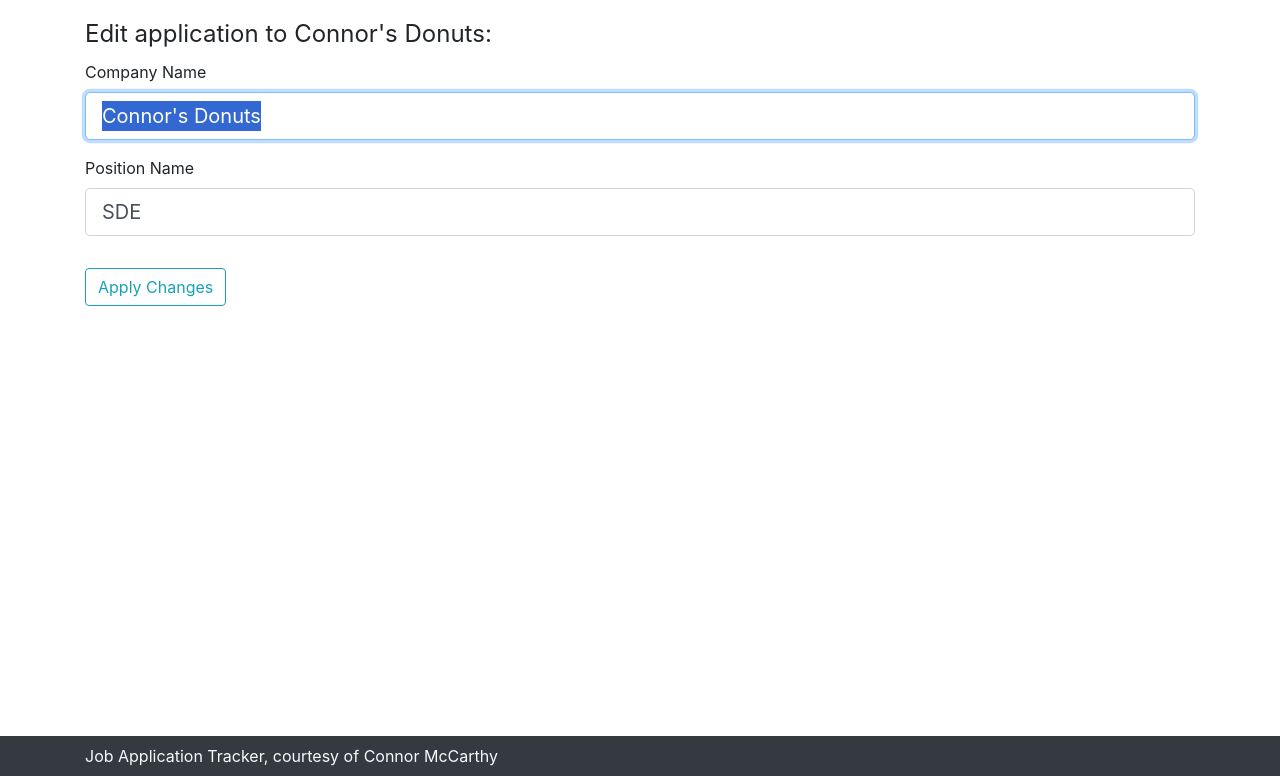
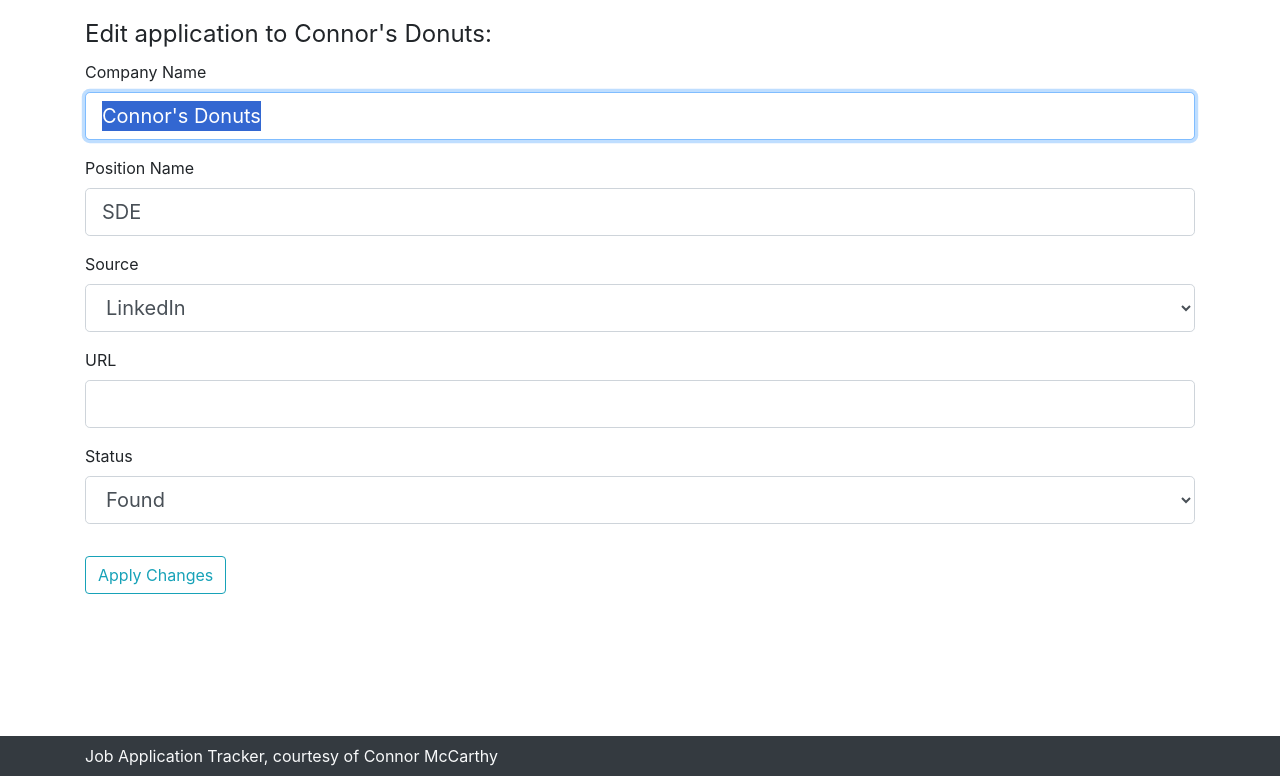
Before and after one commit to connor15mcc/dashboards, a Flask app: page /trackers/1/1/edit in a window 1280 px wide. Shown: the part 24-800 px from the top of the page. Run offline with Flask 2, Linux system fonts and the light colour scheme; data comes from the database, SQL or seed files in the repository; some libraries are stand-ins or nearby versions.

Commit message:
added more functionality to event and application forms

```diff
--- a/src/tracker/forms.py
+++ b/src/tracker/forms.py
@@ -1,7 +1,8 @@
 from flask_wtf import FlaskForm
 from wtforms import StringField
+from wtforms.fields.choices import RadioField, SelectField
 
-from wtforms.fields.simple import BooleanField, SubmitField
+from wtforms.fields.simple import SubmitField, URLField
 from wtforms.validators import DataRequired, Regexp
 from wtforms.fields import DateTimeLocalField
 from datetime import datetime
@@ -9,32 +10,48 @@
 
 class NewTracker(FlaskForm):
     name = StringField("Name", validators=[DataRequired(), Regexp(r"^[\w ]+$")])
-    desc = StringField(
-        "Description", validators=[DataRequired(), Regexp(r"^[\w _\-!.,']+$")]
-    )
+    desc = StringField("Description", validators=[DataRequired()])
 
     submit = SubmitField("Add Tracker")
 
 
 class NewApplication(FlaskForm):
-    company_name = StringField(
-        "Company Name", validators=[DataRequired(), Regexp(r"^[\w _\-!.,']+$")]
+    company_name = StringField("Company Name", validators=[DataRequired()])
+    position_name = StringField("Position Name", validators=[DataRequired()])
+    source = SelectField(
+        "Source",
+        choices=[
+            ("linkedin", "LinkedIn"),
+            ("handshake", "Handshake"),
+            ("indeed", "Indeed"),
+            ("other", "Other"),
+        ],
     )
-    position_name = StringField(
-        "Position Name", validators=[DataRequired(), Regexp(r"^[\w _\-!.,']+$")]
+    link = URLField("URL", validators=[DataRequired()])
+    status = SelectField(
+        "Status",
+        choices=[
+            ("found", "Found"),
+            ("applied", "Applied"),
+            ("accepted", "Accepted"),
+            ("rejected", "Rejected"),
+        ],
     )
-    # source =
-    # link = StringField("Link")
-    # status = StringField("Status")
 
     submit = SubmitField("Add Application")
 
 
 class NewEvent(FlaskForm):
-    desc = StringField(
-        "Description", validators=[DataRequired(), Regexp(r"^[\w _\-!.,']+$")]
+    desc = StringField("Description", validators=[DataRequired()])
+    from_me = RadioField(
+        "From:",
+        choices=[
+            (True, "Me"),
+            (False, "The Company"),
+        ],
+        coerce=bool,
+        validators=[DataRequired()],
     )
-    from_me = BooleanField("From me?")
     date = DateTimeLocalField(
         "Date",
         default=datetime.now,
@@ -46,32 +63,48 @@
 
 class EditTracker(FlaskForm):
     name = StringField("Pretty Name", validators=[DataRequired(), Regexp(r"^[\w ]+$")])
-    desc = StringField(
-        "Description", validators=[DataRequired(), Regexp(r"^[\w _\-!.,']+$")]
+    desc = StringField("Description", validators=[DataRequired()])
+
+    submit = SubmitField("Apply Changes")
+
+
+class EditApplication(FlaskForm):
+    company_name = StringField("Company Name", validators=[DataRequired()])
+    position_name = StringField("Position Name", validators=[DataRequired()])
+    source = SelectField(
+        "Source",
+        choices=[
+            ("linkedin", "LinkedIn"),
+            ("handshake", "Handshake"),
+            ("indeed", "Indeed"),
+            ("other", "Other"),
+        ],
+    )
+    link = URLField("URL", validators=[DataRequired()])
+    status = SelectField(
+        "Status",
+        choices=[
+            ("found", "Found"),
+            ("applied", "Applied"),
+            ("accepted", "Accepted"),
+            ("rejected", "Rejected"),
+        ],
     )
 
     submit = SubmitField("Apply Changes")
 
 
-class EditApplication(FlaskForm):
-    company_name = StringField(
-        "Company Name", validators=[DataRequired(), Regexp(r"^[\w _\-!.,']+$")]
+class EditEvent(FlaskForm):
+    desc = StringField("Description", validators=[DataRequired()])
+    from_me = RadioField(
+        "From:",
+        choices=[
+            (True, "Me"),
+            (False, "The Company"),
+        ],
+        coerce=bool,
+        validators=[DataRequired()],
     )
-    position_name = StringField(
-        "Position Name", validators=[DataRequired(), Regexp(r"^[\w _\-!.,']+$")]
-    )
-    # source =
-    # link = StringField("Link")
-    # status = StringField("Status")
-
-    submit = SubmitField("Apply Changes")
-
-
-class EditEvent(FlaskForm):
-    desc = StringField(
-        "Description", validators=[DataRequired(), Regexp(r"^[\w _\-!.,']+$")]
-    )
-    from_me = BooleanField("From me?")
     date = DateTimeLocalField(
         "Date",
         default=datetime.now,
--- a/src/tracker/models.py
+++ b/src/tracker/models.py
@@ -16,9 +16,9 @@
     application_id = db.Column(db.Integer, primary_key=True)
     company_name = db.Column(db.String, nullable=False)
     position_name = db.Column(db.String, nullable=False)
-    source = db.Column(db.String)
-    link = db.Column(db.String)
-    status = db.Column(db.String)
+    source = db.Column(db.String, nullable=False)
+    link = db.Column(db.String, nullable=False)
+    status = db.Column(db.String, nullable=False)
     of_tracker = db.Column(
         db.String, db.ForeignKey("tracker.tracker_id"), nullable=False
     )
--- a/src/tracker/routes.py
+++ b/src/tracker/routes.py
@@ -74,6 +74,9 @@
         application = Application(
             company_name=form.company_name.data,
             position_name=form.position_name.data,
+            source=form.source.data,
+            link=form.link.data,
+            status=form.status.data,
             of_tracker=correctTracker.tracker_id,
         )
         db.session.add(application)
@@ -129,6 +132,9 @@
     if form.validate_on_submit():
         currentApplication.company_name = form.company_name.data
         currentApplication.position_name = form.position_name.data
+        currentApplication.source = form.source.data
+        currentApplication.link = form.link.data
+        currentApplication.status = form.status.data
         db.session.commit()
         flash(
             f"Application for {currentApplication.company_name} has been updated!",
@@ -138,6 +144,9 @@
     elif request.method == "GET":
         form.company_name.data = currentApplication.company_name
         form.position_name.data = currentApplication.position_name
+        form.source.data = currentApplication.source
+        form.link.data = currentApplication.link
+        form.status.data = currentApplication.status
     return render_template("edit_application.html", title="Edit Application", form=form)
 
 
@@ -159,6 +168,7 @@
             url_for("oneApplication", tracker_nameid=tracker_nameid, app_id=app_id)
         )
     elif request.method == "GET":
+        print(type(currentEvent.from_me))
         form.desc.data = currentEvent.desc
         form.from_me.data = currentEvent.from_me
         form.date.data = currentEvent.date
--- a/src/tracker/templates/edit_application.html
+++ b/src/tracker/templates/edit_application.html
@@ -39,6 +39,54 @@
                 {{form.position_name(class="form-control form-control-lg")}}
                 {% endif %}
             </div>
+            <div class="form-group">
+                {{form.source.label(class="form-control-label")}}
+
+                {% if form.source.errors %}
+                {{ form.source(class="form-control form-control-lg is-invalid")}}
+                <div class="invalid-feedback">
+                    {% for error in form.source.errors %}
+                    <span>
+                        {{ error }}
+                    </span>
+                    {% endfor%}
+                </div>
+                {% else %}
+                {{form.source(class="form-control form-control-lg")}}
+                {% endif %}
+            </div>
+            <div class="form-group">
+                {{form.link.label(class="form-control-label")}}
+
+                {% if form.link.errors %}
+                {{ form.link(class="form-control form-control-lg is-invalid")}}
+                <div class="invalid-feedback">
+                    {% for error in form.link.errors %}
+                    <span>
+                        {{ error }}
+                    </span>
+                    {% endfor%}
+                </div>
+                {% else %}
+                {{form.link(class="form-control form-control-lg")}}
+                {% endif %}
+            </div>
+            <div class="form-group">
+                {{form.status.label(class="form-control-label")}}
+
+                {% if form.status.errors %}
+                {{ form.status(class="form-control form-control-lg is-invalid")}}
+                <div class="invalid-feedback">
+                    {% for error in form.status.errors %}
+                    <span>
+                        {{ error }}
+                    </span>
+                    {% endfor%}
+                </div>
+                {% else %}
+                {{form.status(class="form-control form-control-lg")}}
+                {% endif %}
+            </div>
         </fieldset>
         <div class="form-group">
             {{form.submit(class="btn btn-outline-info")}}
```
Also changed, not shown: scripts/create_test_database.py (+9 -0 lines), src/tracker/templates/edit_event.html (+14 -3 lines), src/tracker/templates/new_application.html (+48 -0 lines), src/tracker/templates/new_event.html (+14 -3 lines).
